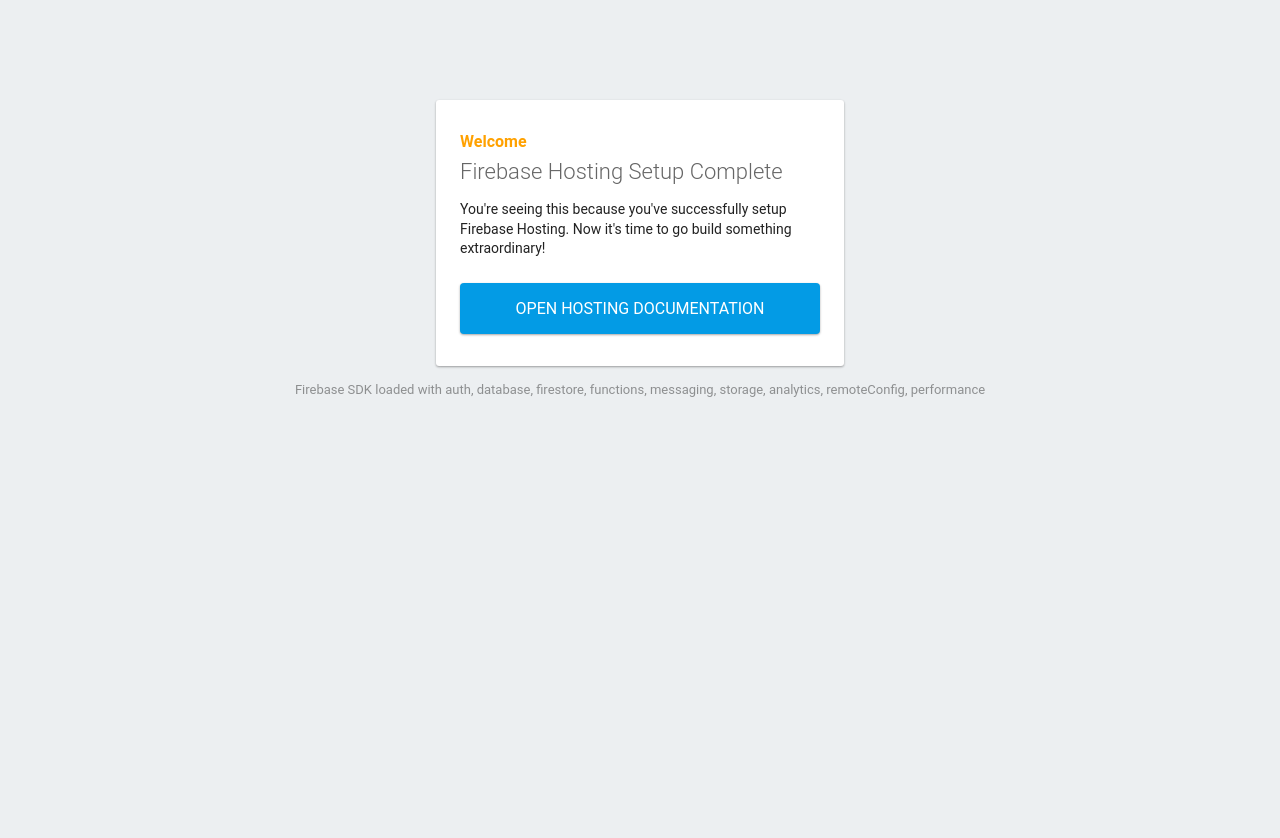
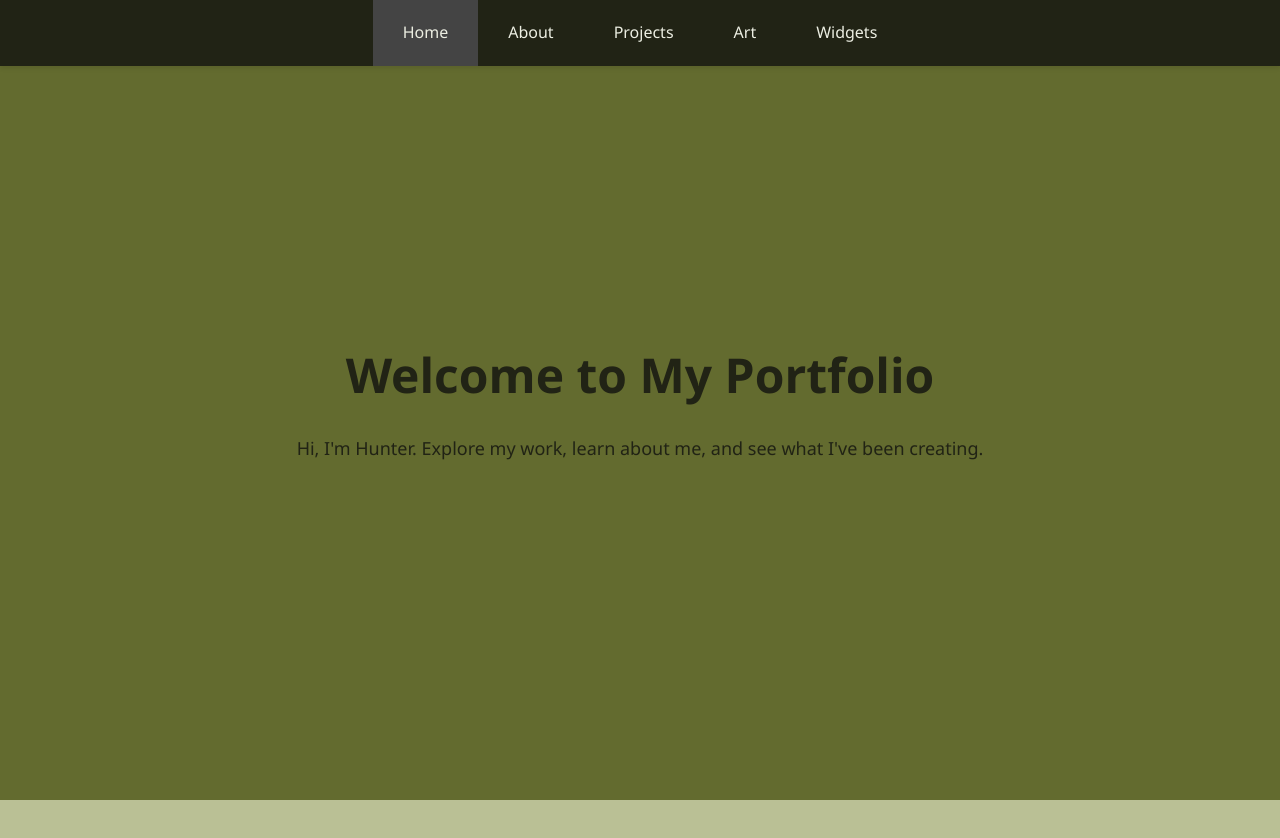
Before and after one commit to Hunter-SCHOOL-LMAO/personalwebsite-Hunter, a plain HTML site: page public/index.html in a window 1280 px wide. Shown: the top 838 px of the page. Before the commit the page ends 800 px from the top, so only its background shows below. Drawn offline with Linux system fonts and the light colour scheme; some packages are replaced by stand-ins of ours.

Commit message:
Site Structure
Initializes basic site structure and sections

```diff
--- a/public/index.html
+++ b/public/index.html
@@ -3,86 +3,228 @@
   <head>
     <meta charset="utf-8">
     <meta name="viewport" content="width=device-width, initial-scale=1">
-    <title>Welcome to Firebase Hosting</title>
-
-    <!-- update the version number as needed -->
-    <script defer src="/__/firebase/12.4.0/firebase-app-compat.js"></script>
-    <!-- include only the Firebase features as you need -->
-    <script defer src="/__/firebase/12.4.0/firebase-auth-compat.js"></script>
-    <script defer src="/__/firebase/12.4.0/firebase-database-compat.js"></script>
-    <script defer src="/__/firebase/12.4.0/firebase-firestore-compat.js"></script>
-    <script defer src="/__/firebase/12.4.0/firebase-functions-compat.js"></script>
-    <script defer src="/__/firebase/12.4.0/firebase-messaging-compat.js"></script>
-    <script defer src="/__/firebase/12.4.0/firebase-storage-compat.js"></script>
-    <script defer src="/__/firebase/12.4.0/firebase-analytics-compat.js"></script>
-    <script defer src="/__/firebase/12.4.0/firebase-remote-config-compat.js"></script>
-    <script defer src="/__/firebase/12.4.0/firebase-performance-compat.js"></script>
-    <!--
-      initialize the SDK after all desired features are loaded, set useEmulator to false
-      to avoid connecting the SDK to running emulators.
-    -->
-    <script defer src="/__/firebase/init.js?useEmulator=true"></script>
+    <title>Hunter's Personal Portfolio</title>
 
     <style media="screen">
-      body { background: #ECEFF1; color: rgba(0,0,0,0.87); font-family: Roboto, Helvetica, Arial, sans-serif; margin: 0; padding: 0; }
-      #message { background: white; max-width: 360px; margin: 100px auto 16px; padding: 32px 24px; border-radius: 3px; }
-      #message h2 { color: #ffa100; font-weight: bold; font-size: 16px; margin: 0 0 8px; }
-      #message h1 { font-size: 22px; font-weight: 300; color: rgba(0,0,0,0.6); margin: 0 0 16px;}
-      #message p { line-height: 140%; margin: 16px 0 24px; font-size: 14px; }
-      #message a { display: block; text-align: center; background: #039be5; text-transform: uppercase; text-decoration: none; color: white; padding: 16px; border-radius: 4px; }
-      #message, #message a { box-shadow: 0 1px 3px rgba(0,0,0,0.12), 0 1px 2px rgba(0,0,0,0.24); }
-      #load { color: rgba(0,0,0,0.4); text-align: center; font-size: 13px; }
-      @media (max-width: 600px) {
-        body, #message { margin-top: 0; background: white; box-shadow: none; }
-        body { border-top: 16px solid #ffa100; }
+      * {
+        margin: 0;
+        padding: 0;
+        box-sizing: border-box;
+      }
+
+      body {
+        font-family: 'Segoe UI', Tahoma, Geneva, Verdana, sans-serif;
+        line-height: 1.6;
+        color: #212315;
+      }
+
+      /* Header Navigation */
+      header {
+        background-color: #212315;
+        position: fixed;
+        top: 0;
+        left: 0;
+        right: 0;
+        z-index: 1000;
+        box-shadow: 0 2px 5px rgba(0,0,0,0.1);
+      }
+
+      nav {
+        max-width: 1200px;
+        margin: 0 auto;
+        display: flex;
+        justify-content: center;
+        align-items: center;
+        padding: 0 20px;
+      }
+
+      nav ul {
+        display: flex;
+        list-style: none;
+        gap: 0;
+      }
+
+      nav ul li a {
+        display: block;
+        color: #eceee2;
+        text-decoration: none;
+        padding: 20px 30px;
+        font-size: 16px;
+        font-weight: 500;
+        transition: background-color 0.3s ease, color 0.3s ease;
+      }
+
+      nav ul li a:hover {
+        background-color: #333;
+        color: #212315;
+      }
+
+      nav ul li a.active {
+        background-color: #444;
+      }
+
+      /* Main Content */
+      main {
+        margin-top: 0%;
+      }
+
+      section {
+        min-height: 100vh;
+        padding: 80px 20px;
+        display: flex;
+        flex-direction: column;
+        justify-content: center;
+        align-items: center;
+      }
+
+      section h1 {
+        font-size: 48px;
+        margin-bottom: 20px;
+        color: #212315;
+      }
+
+      section p {
+        font-size: 18px;
+        max-width: 800px;
+        text-align: center;
+        color: #212315;
+      }
+
+      /* Section Colors */
+      #home {
+        background-color: #636B2F;
+      }
+
+      #home h1, #home p {
+        color: #212315;
+      }
+
+      #about {
+        background-color: #BAC095;
+      }
+
+      #projects {
+        background-color: #636B2F
+      }
+
+      #art {
+        background-color: #BAC095;
+      }
+
+      #widgets {
+        background-color: #636B2F;
+      }
+
+      /* Responsive Design */
+      @media (max-width: 768px) {
+        nav ul {
+          flex-wrap: wrap;
+        }
+
+        nav ul li a {
+          padding: 15px 20px;
+          font-size: 14px;
+        }
+
+        section h1 {
+          font-size: 36px;
+        }
+
+        section p {
+          font-size: 16px;
+        }
       }
     </style>
   </head>
   <body>
-    <div id="message">
-      <h2>Welcome</h2>
-      <h1>Firebase Hosting Setup Complete</h1>
-      <p>You're seeing this because you've successfully setup Firebase Hosting. Now it's time to go build something extraordinary!</p>
-      <a target="_blank" href="https://firebase.google.com/docs/hosting/">Open Hosting Documentation</a>
-    </div>
-    <p id="load">Firebase SDK Loading&hellip;</p>
+    <!-- Navigation Header -->
+    <header>
+      <nav>
+        <ul>
+          <li><a href="#home" class="active">Home</a></li>
+          <li><a href="#about">About</a></li>
+          <li><a href="#projects">Projects</a></li>
+          <li><a href="#art">Art</a></li>
+          <li><a href="#widgets">Widgets</a></li>
+        </ul>
+      </nav>
+    </header>
+
+    <!-- Main Content -->
+    <main>
+      <!-- Home Section -->
+      <section id="home">
+        <h1>Welcome to My Portfolio</h1>
+        <p>Hi, I'm Hunter. Explore my work, learn about me, and see what I've been creating.</p>
+      </section>
+
+      <!-- About Section -->
+      <section id="about">
+        <h1>About Me</h1>
+        <p>This is where you can share your background, skills, interests, and what makes you unique. Tell your story and connect with visitors.</p>
+      </section>
+
+      <!-- Projects Section -->
+      <section id="projects">
+        <h1>Projects</h1>
+        <p>Showcase your technical projects, code repositories, and development work here. Highlight what you've built and the technologies you've used.</p>
+      </section>
+
+      <!-- Art Section -->
+      <section id="art">
+        <h1>Art</h1>
+        <p>Display your creative work, designs, illustrations, or any artistic projects. Let your creativity shine through.</p>
+      </section>
+
+      <!-- Widgets Section -->
+      <section id="widgets">
+        <h1>Widgets</h1>
+        <p>Explore interactive widgets and tools. Discover useful features and functionality that enhance your experience.</p>
+      </section>
+    </main>
 
     <script>
-      document.addEventListener('DOMContentLoaded', function() {
-        const loadEl = document.querySelector('#load');
-        // // 🔥🔥🔥🔥🔥🔥🔥🔥🔥🔥🔥🔥🔥🔥🔥🔥🔥🔥🔥🔥🔥🔥🔥🔥🔥🔥🔥🔥🔥🔥🔥
-        // // The Firebase SDK is initialized and available here!
-        //
-        // firebase.auth().onAuthStateChanged(user => { });
-        // firebase.database().ref('/path/to/ref').on('value', snapshot => { });
-        // firebase.firestore().doc('/foo/bar').get().then(() => { });
-        // firebase.functions().httpsCallable('yourFunction')().then(() => { });
-        // firebase.messaging().requestPermission().then(() => { });
-        // firebase.storage().ref('/path/to/ref').getDownloadURL().then(() => { });
-        // firebase.analytics(); // call to activate
-        // firebase.analytics().logEvent('tutorial_completed');
-        // firebase.performance(); // call to activate
-        //
-        // // 🔥🔥🔥🔥🔥🔥🔥🔥🔥🔥🔥🔥🔥🔥🔥🔥🔥🔥🔥🔥🔥🔥🔥🔥🔥🔥🔥🔥🔥🔥🔥
+      // Smooth scrolling for navigation links
+      document.querySelectorAll('nav a').forEach(anchor => {
+        anchor.addEventListener('click', function(e) {
+          e.preventDefault();
+          const targetId = this.getAttribute('href');
+          const targetSection = document.querySelector(targetId);
 
-        try {
-          let app = firebase.app();
-          let features = [
-            'auth',
-            'database',
-            'firestore',
-            'functions',
-            'messaging',
-            'storage',
-            'analytics',
-            'remoteConfig',
-            'performance',
-          ].filter(feature => typeof app[feature] === 'function');
-          loadEl.textContent = `Firebase SDK loaded with ${features.join(', ')}`;
-        } catch (e) {
-          console.error(e);
-          loadEl.textContent = 'Error loading the Firebase SDK, check the console.';
-        }
+          if (targetSection) {
+            targetSection.scrollIntoView({
+              behavior: 'smooth',
+              block: 'start'
+            });
+          }
+
+          // Update active state
+          document.querySelectorAll('nav a').forEach(link => {
+            link.classList.remove('active');
+          });
+          this.classList.add('active');
+        });
+      });
+
+      // Update active nav link on scroll
+      window.addEventListener('scroll', () => {
+        let current = '';
+        const sections = document.querySelectorAll('section');
+
+        sections.forEach(section => {
+          const sectionTop = section.offsetTop;
+          const sectionHeight = section.clientHeight;
+          if (pageYOffset >= sectionTop - 100) {
+            current = section.getAttribute('id');
+          }
+        });
+
+        document.querySelectorAll('nav a').forEach(link => {
+          link.classList.remove('active');
+          if (link.getAttribute('href') === `#${current}`) {
+            link.classList.add('active');
+          }
+        });
       });
     </script>
   </body>
```
